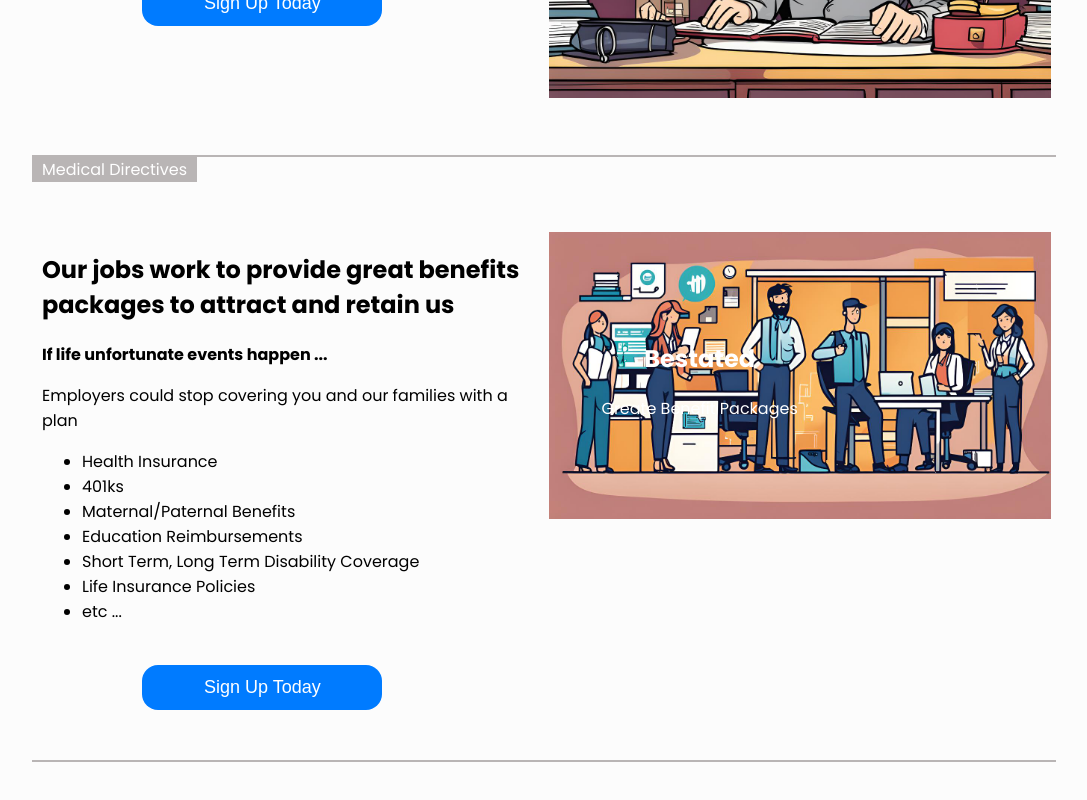
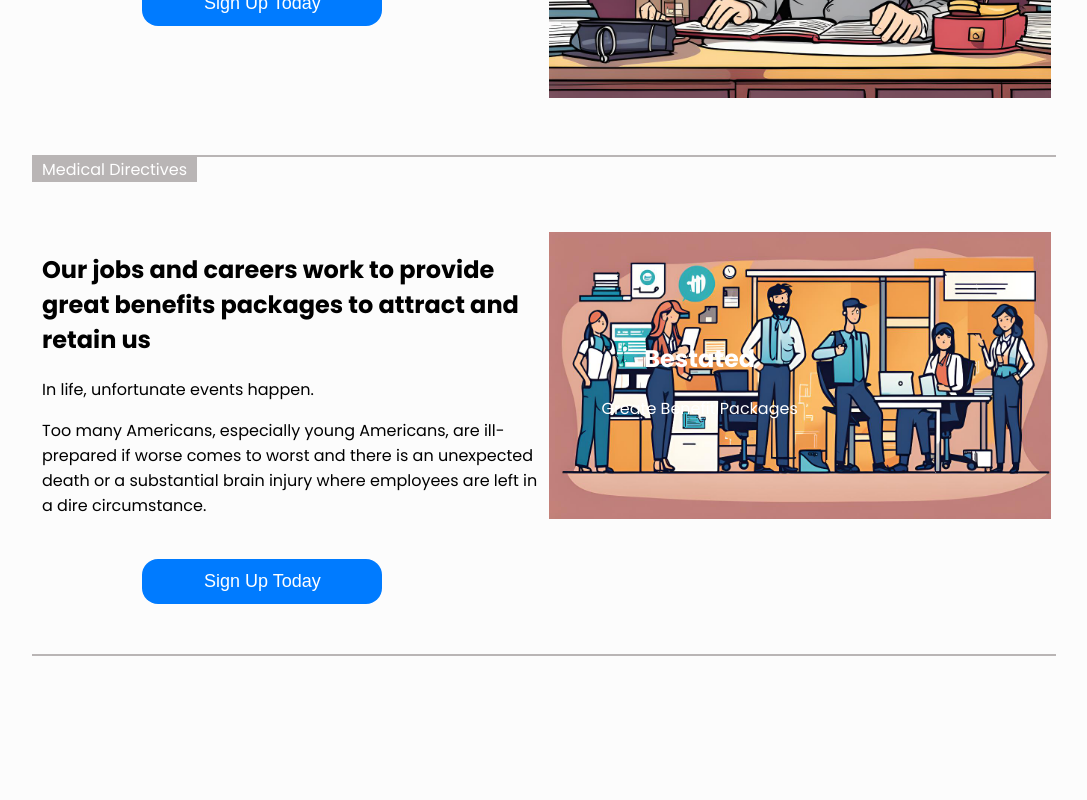
Before and after one commit to chenathy/benefit-estated, a React (Create React App) app: page / in a window 1280 px wide. Shown: the part 1815-2615 px from the top of the page, without its empty margins (96-1183 px from the left). After the commit the page ends 2571 px from the top, so only its background shows below. Built offline with nearby package versions, Linux system fonts and the light colour scheme.

Commit message:
Update Home Page (7)

```diff
--- a/src/MainPage/Home/index.js
+++ b/src/MainPage/Home/index.js
@@ -145,18 +145,12 @@ const HomeComponent = () => {
                     <div className="display">
                         <Col xs={12} className="text-column">
                             <div>
-                                <h2>Our jobs work to provide great benefits packages to attract and retain us</h2>
-                                <b>If life unfortunate events happen ...</b>
-                                <p>Employers could stop covering you and our families with a plan</p>
-                                <ul>
-                                    <li>Health Insurance</li>
-                                    <li>401ks</li>
-                                    <li>Maternal/Paternal Benefits</li>
-                                    <li>Education Reimbursements</li>
-                                    <li>Short Term, Long Term Disability Coverage</li>
-                                    <li>Life Insurance Policies</li>
-                                    <li>etc ...</li>
-                                </ul>
+                                <h2>Our jobs and careers work to provide great benefits packages to attract and retain us</h2>
+                                <p>In life, unfortunate events happen. </p>
+                                <p>Too many Americans, especially young Americans,
+                                    are ill-prepared if worse comes to worst and there is an unexpected death
+                                    or a substantial brain injury where employees are left in a dire circumstance.
+                                </p>
                                 <Button
                                         onClick={() => navigate("/contactUs")}
                                         className="button"
```
